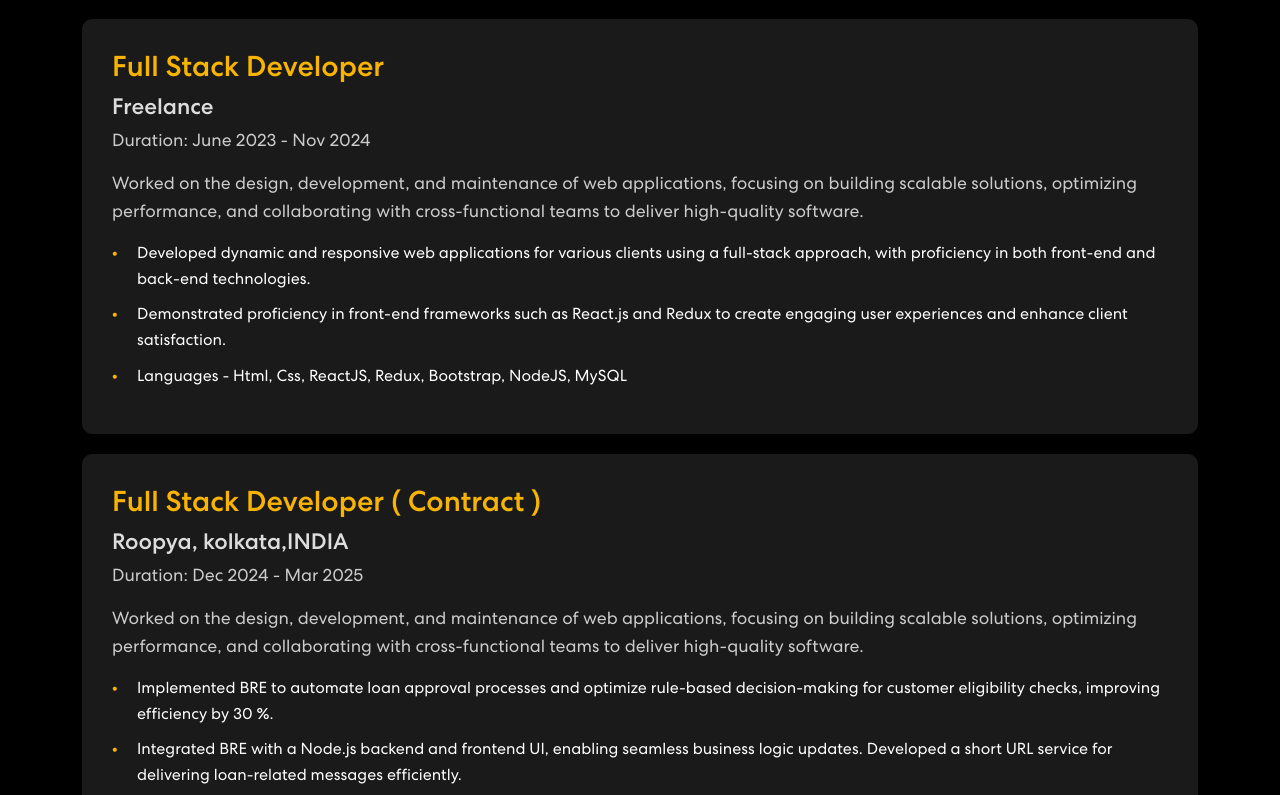
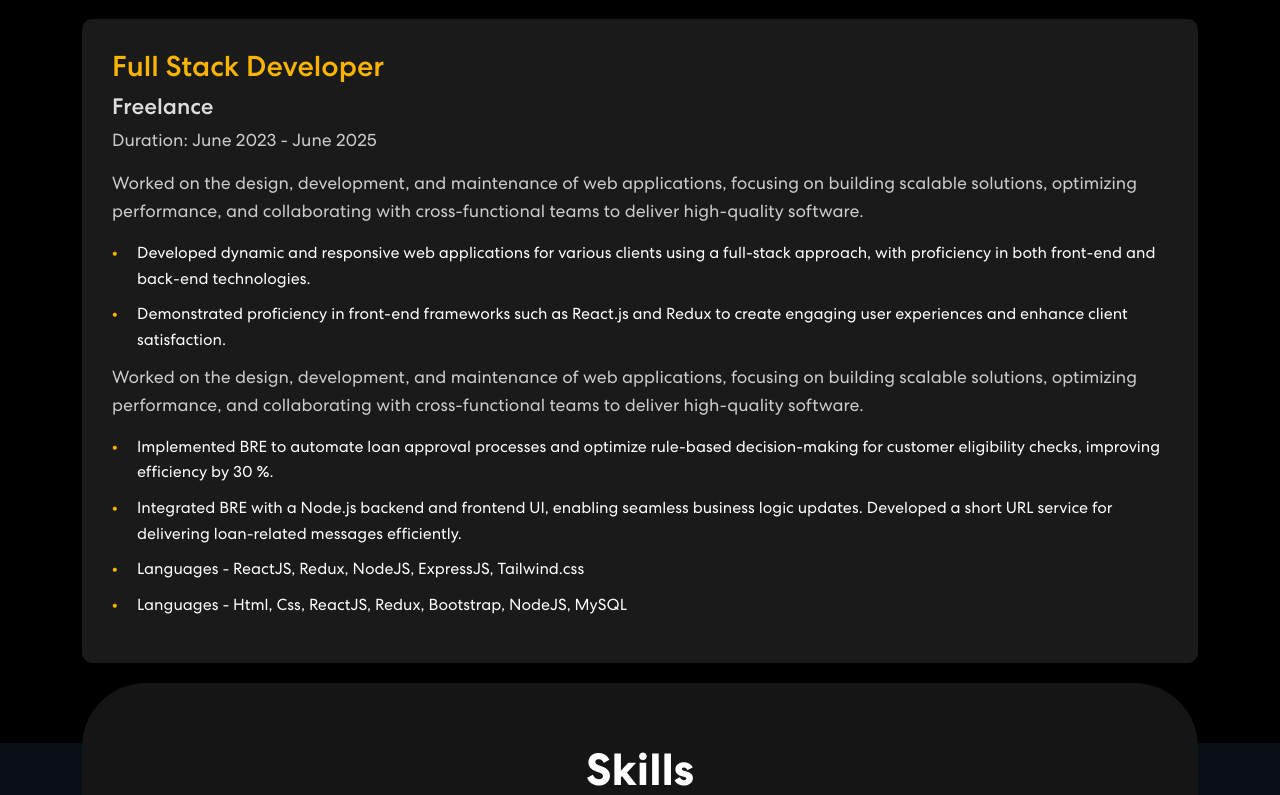
Before and after one commit to Aman2907/portfolio, a React (Vite) app: page / in a window 1280 px wide. Shown: the part 1285-2080 px from the top of the page. Built offline with nearby package versions, Linux system fonts and the light colour scheme.

Commit message:
first 122

```diff
--- a/src/Components/Experience.jsx
+++ b/src/Components/Experience.jsx
@@ -31,8 +31,8 @@ export const Experience = () => {
                   </div>
                   <div className="experience-item">
                     <h3> Full Stack Developer </h3>
-                    <h4> Freelance </h4>
-                    <p> Duration: June 2023 - Nov 2024 </p>
+                    <h4> Freelance  </h4>
+                    <p> Duration: June 2023 - June 2025 </p>
                     <p>
                       Worked on the design, development, and maintenance of web applications, focusing on building scalable solutions, optimizing performance, and collaborating with cross-functional teams to deliver high-quality software.
                     </p>
@@ -41,12 +41,22 @@ export const Experience = () => {
                         in both front-end and back-end technologies.</li>
                       <li>Demonstrated proficiency in front-end frameworks such as React.js and Redux to create engaging user experiences
                         and enhance client satisfaction.</li>
+                         <p>
+                      Worked on the design, development, and maintenance of web applications, focusing on building scalable solutions, optimizing performance, and collaborating with cross-functional teams to deliver high-quality software.
+                    </p>
+                    <ul>
+                      <li>Implemented BRE to automate loan approval processes and optimize rule-based decision-making for customer
+                        eligibility checks, improving efficiency by 30 %.</li>
+                      <li>Integrated BRE with a Node.js backend and frontend UI, enabling seamless business logic updates. Developed
+                        a short URL service for delivering loan-related messages efficiently.</li>
+                      <li>Languages - ReactJS, Redux, NodeJS, ExpressJS, Tailwind.css</li>
+                    </ul>
 
 
                       <li>Languages - Html, Css, ReactJS, Redux, Bootstrap, NodeJS, MySQL</li>
                     </ul>
                   </div>
-                  <div className="experience-item">
+                  {/* <div className="experience-item">
                     <h3> Full Stack Developer ( Contract ) </h3>
                     <h4> Roopya, kolkata,INDIA </h4>
                     <p> Duration: Dec 2024 - Mar 2025 </p>
@@ -60,7 +70,7 @@ export const Experience = () => {
                         a short URL service for delivering loan-related messages efficiently.</li>
                       <li>Languages - ReactJS, Redux, NodeJS, ExpressJS, Tailwind.css</li>
                     </ul>
-                  </div>
+                  </div> */}
                 </div>
               }
             </TrackVisibility>
```
Also changed, not shown: 2 other files (tests, documents, lock files or other folders).
